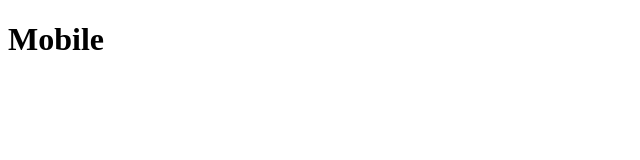
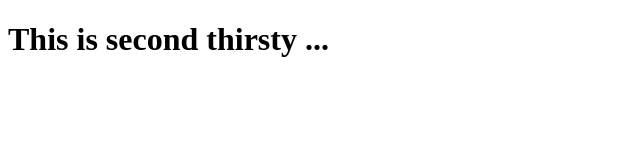
Before and after one commit to AmanThory/ddd, a plain HTML site: page index.html in a window 1280 px wide. Shown: the whole page, without its empty margins (0-640 px from the left). Drawn offline with Linux system fonts and the light colour scheme.

Commit message:
thirsty 2

```diff
--- a/index.html
+++ b/index.html
@@ -9,7 +9,7 @@
 <body>
 
     <!-- This is android Mobile -->
-    <h1>Mobile</h1>
+    <h1>This is second thirsty ...</h1>
     <!-- This is for thirsty branch -->
 </body>
 </html>
```
